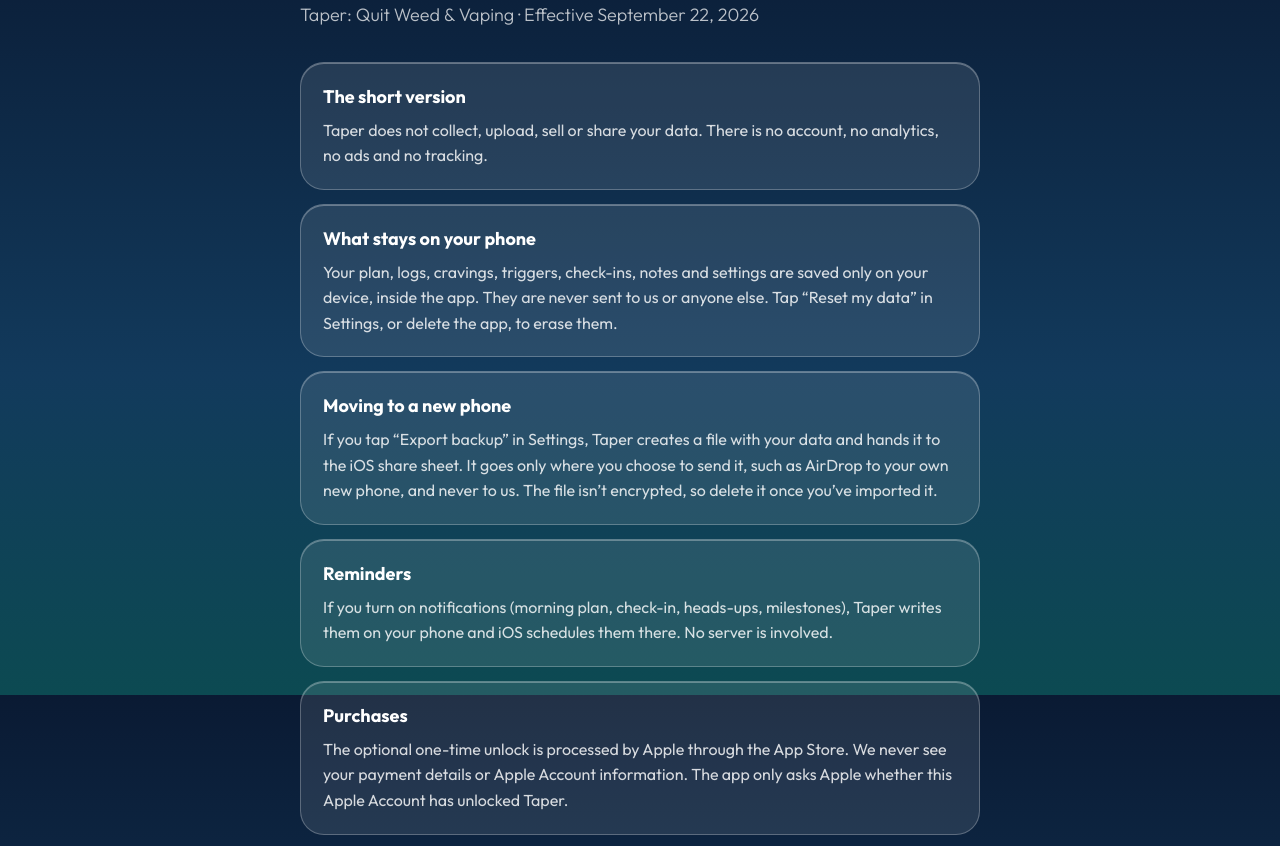
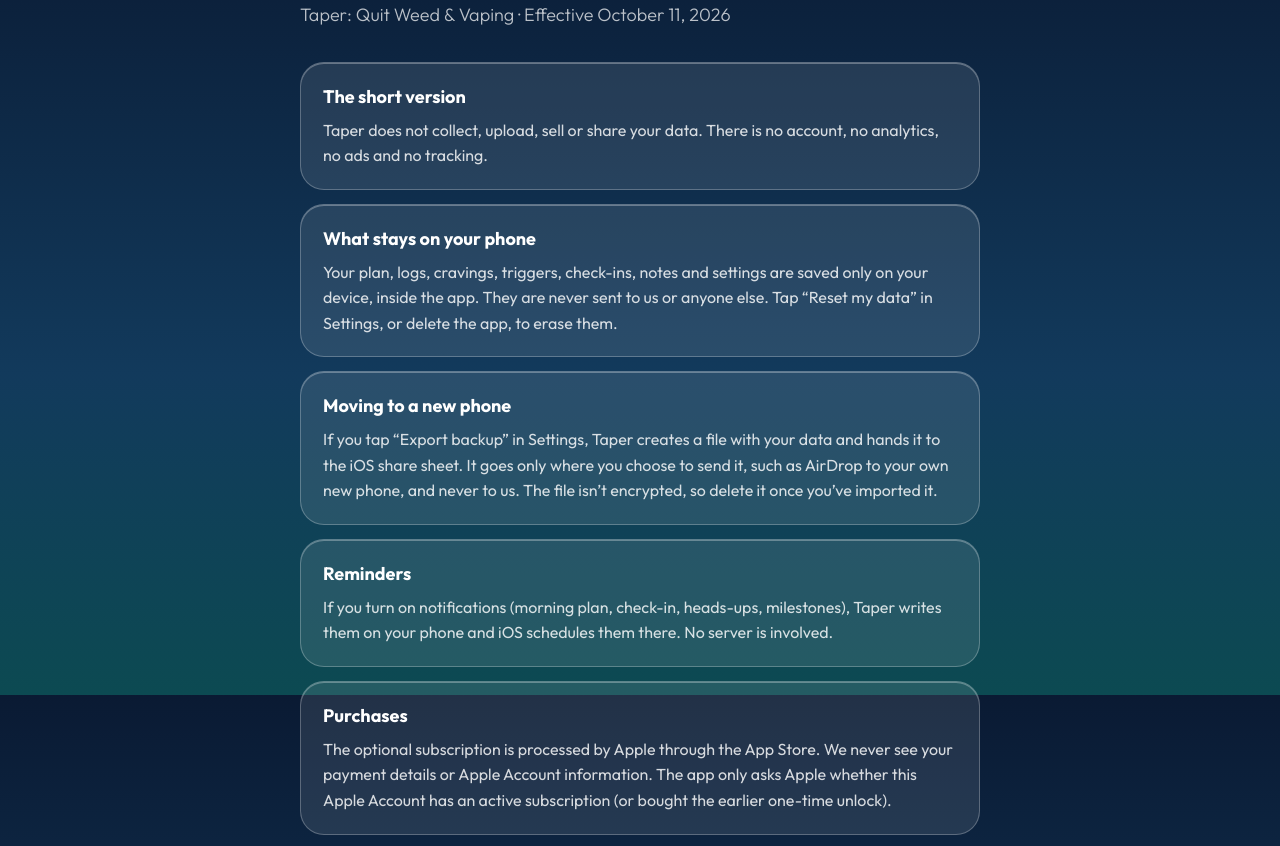
Before and after one commit to Sawyrr7/taper-support, a plain HTML site: page privacy.html in a window 1280 px wide. Shown: the part 105-951 px from the top of the page. Drawn offline with Linux system fonts and the light colour scheme.

Commit message:
Privacy policy: subscription replaces the one-time unlock

```diff
--- a/privacy.html
+++ b/privacy.html
@@ -25,12 +25,12 @@
   <body>
     <main>
       <h1>Privacy policy</h1>
-      <p class="lede">Taper: Quit Weed &amp; Vaping · Effective September 22, 2026</p>
+      <p class="lede">Taper: Quit Weed &amp; Vaping · Effective October 11, 2026</p>
       <section><h2>The short version</h2><p>Taper does not collect, upload, sell or share your data. There is no account, no analytics, no ads and no tracking.</p></section>
       <section><h2>What stays on your phone</h2><p>Your plan, logs, cravings, triggers, check-ins, notes and settings are saved only on your device, inside the app. They are never sent to us or anyone else. Tap “Reset my data” in Settings, or delete the app, to erase them.</p></section>
       <section><h2>Moving to a new phone</h2><p>If you tap “Export backup” in Settings, Taper creates a file with your data and hands it to the iOS share sheet. It goes only where you choose to send it, such as AirDrop to your own new phone, and never to us. The file isn’t encrypted, so delete it once you’ve imported it.</p></section>
       <section><h2>Reminders</h2><p>If you turn on notifications (morning plan, check-in, heads-ups, milestones), Taper writes them on your phone and iOS schedules them there. No server is involved.</p></section>
-      <section><h2>Purchases</h2><p>The optional one-time unlock is processed by Apple through the App Store. We never see your payment details or Apple Account information. The app only asks Apple whether this Apple Account has unlocked Taper.</p></section>
+      <section><h2>Purchases</h2><p>The optional subscription is processed by Apple through the App Store. We never see your payment details or Apple Account information. The app only asks Apple whether this Apple Account has an active subscription (or bought the earlier one-time unlock).</p></section>
       <section><h2>Third parties</h2><p>Taper includes no third-party analytics, advertising or tracking SDKs. Tapping a help-line number or text link opens your phone’s dialer or Messages app. Those services are run by their own providers.</p></section>
       <section><h2>Children</h2><p>Taper is not directed at children under 13 and does not knowingly collect information from anyone.</p></section>
       <section><h2>Changes</h2><p>If this policy changes, the updated version will be posted on this page and shown in the app before it takes effect.</p></section>
```
